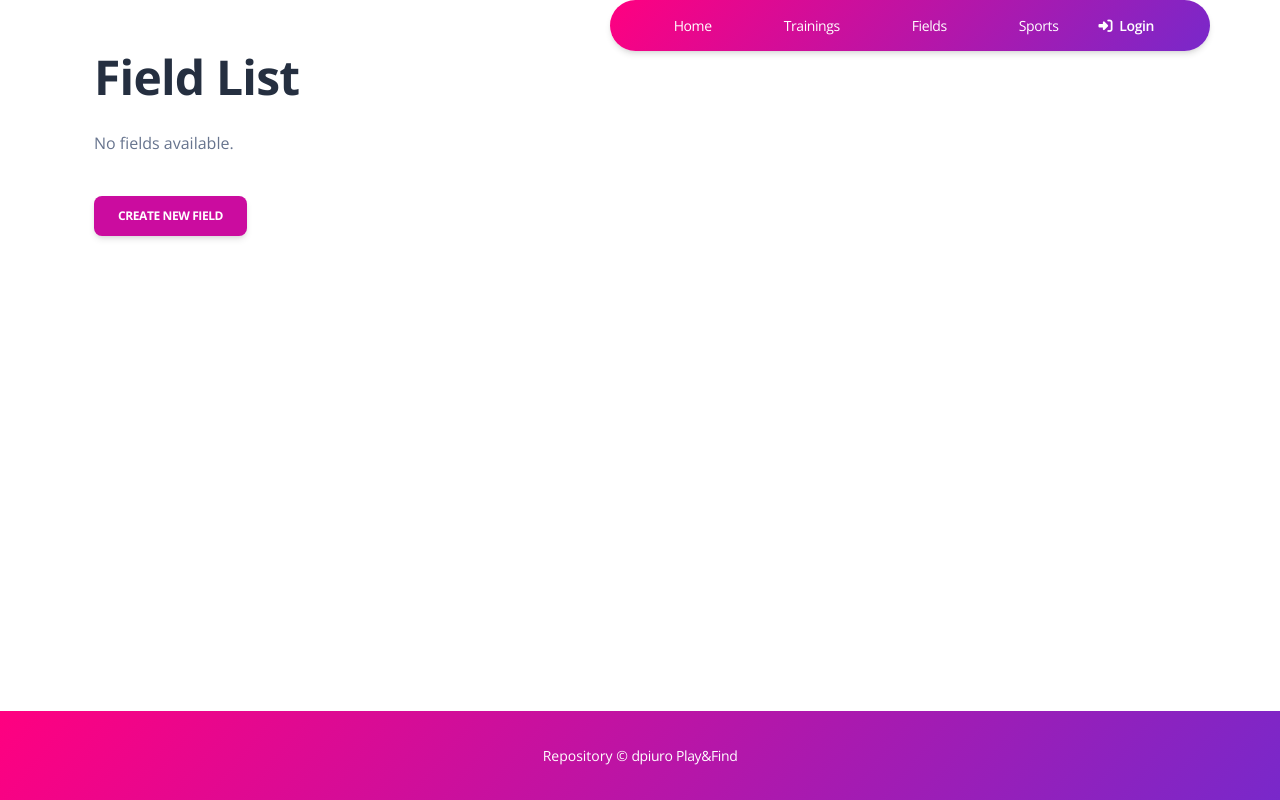
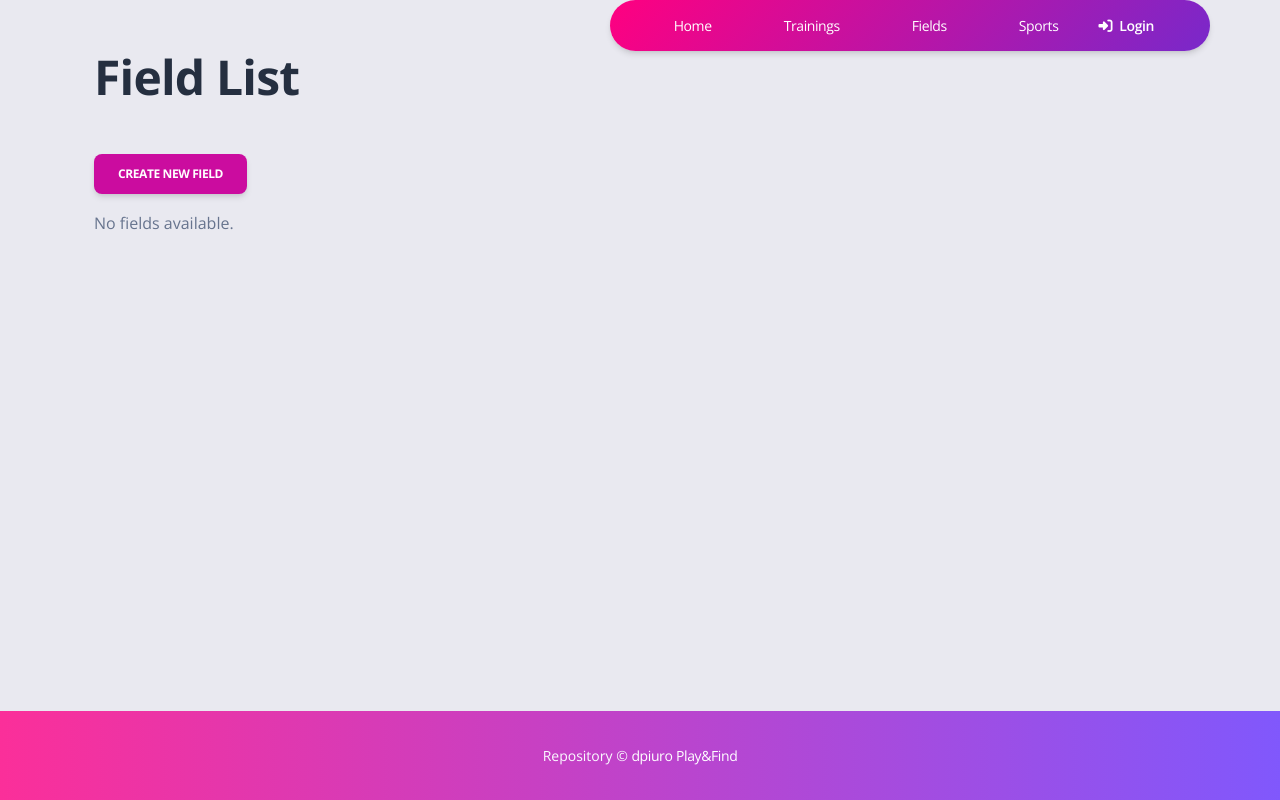
Before and after one commit to dpiuro/play-find, a Django app: page /fields/ in a window 1280 px wide. Run offline with Django 5.2, Linux system fonts and the light colour scheme; data that the repository does not hold is empty; some libraries are stand-ins or nearby versions.

Commit message:
Add tests and changed background in main.css

```diff
--- a/static/assets/css/main.css
+++ b/static/assets/css/main.css
@@ -6,4 +6,22 @@
   color: white;
   text-align: center;
   padding: 10px 0;
+  z-index: 1;
 }
+
+body {
+  min-height: 100vh; /* Забезпечує мінімальну висоту body на весь екран */
+  position: relative;
+  z-index: 2; /* Забезпечує, що контент сторінки накладається поверх футера */
+  padding-top: 0; /* Відсутність відступу зверху */
+  padding-bottom: 100px; /* Додаємо відступ, щоб контент не перекривав футер */
+  margin: 0; /* Забезпечує, що немає зайвих відступів у body */
+  overflow-x: hidden; /* Запобігає горизонтальній прокрутці */
+  overflow-y: auto; /* Дозволяє вертикальну прокрутку */
+}
+
+
+/* Відступ для останнього елемента перед футером */
+.pagination-container {
+  margin-bottom: 80px; /* Забезпечує, що пагінація не накладається на футер */
+}
--- a/templates/field/field_list.html
+++ b/templates/field/field_list.html
@@ -3,6 +3,7 @@
 {% block content %}
 <div class="container mt-5">
     <h1 class="mb-4">Field List</h1>
+    <a href="{% url 'field-create' %}" class="btn btn-primary mt-4">Create new Field</a>
 
     {% if fields %}
     <table class="table table-striped">
@@ -37,7 +38,5 @@
     <p>No fields available.</p>
     {% endif %}
 
-    <!-- Кнопка створення нового поля -->
-    <a href="{% url 'field-create' %}" class="btn btn-primary mt-4">Create new Field</a>
 </div>
 {% endblock %}
--- a/templates/home.html
+++ b/templates/home.html
@@ -9,7 +9,7 @@
 
 {% block content %}
 
- <header class="header-2">
+  <header class="header-2">
   <div class="page-header section-height-75 relative" style="
       background: linear-gradient(
         rgba(123, 31, 162, 0.5),
--- a/templates/includes/footer.html
+++ b/templates/includes/footer.html
@@ -1,4 +1,4 @@
-<footer class="footer bg-gradient-primary text-white">
+<footer class="footer">
   <div class="container">
     <div class="row justify-content-center">
       <div class="col-12">
@@ -6,10 +6,36 @@
           <p class="my-4 text-sm">
             Repository &copy; <a target="_blank" href="https://bit.ly/3fKQZaL" class="text-white" target="_blank">dpiuro</a>
             <a target="_blank" href="https://github.com/dpiuro/play-find" class="text-white" target="_blank">Play&Find</a>
-
           </p>
         </div>
       </div>
     </div>
   </div>
 </footer>
+
+<style>
+  body {
+    background-color: #e9e9f0;  /* тут можна шрифт */
+  }
+
+  .footer {
+    background: linear-gradient(90deg, rgba(255, 0, 132, 0.8) 0%, rgba(102, 51, 255, 0.8) 100%);
+    position: fixed;
+    right: 0;
+    bottom: 0;
+    text-align: center;
+    width: 100%; /* Ширина футера на всю сторінку */
+    font-size: 19px;
+    font-weight: bold;
+    color: #fafaff;
+    padding: 10px 0;
+  }
+
+  .footer a {
+    color: #fafaff; /* Колір тексту посилань */
+  }
+
+  .footer a:hover {
+    text-decoration: underline; /* Додаємо підкреслення при наведенні */
+  }
+</style>
--- a/templates/sport/sport_list.html
+++ b/templates/sport/sport_list.html
@@ -4,7 +4,7 @@
 <div class="container mt-5">
     <!-- Виправлено заголовок, використано стандартні стилі Bootstrap -->
     <h1 class="mb-4">Sports List</h1>
-
+    <a href="{% url 'sport-create' %}" class="btn btn-primary mt-4">Create New Sport</a>
     <!-- Заміна списку на таблицю для більш зручного відображення -->
     {% if sports %}
     <table class="table table-striped">
@@ -45,8 +45,7 @@
     <p>No sports available.</p>
     {% endif %}
 
-    <!-- Застосування стандартних стилів Bootstrap до кнопки -->
-    <a href="{% url 'sport-create' %}" class="btn btn-primary mt-4">Create New Sport</a>
+
 </div>
 
 <script>
```
Also changed, not shown: sports/tests.py (+13 -0 lines), templates/field/field_form.html (line endings or trailing spaces), templates/layouts/base_presentation.html (line endings or trailing spaces).
